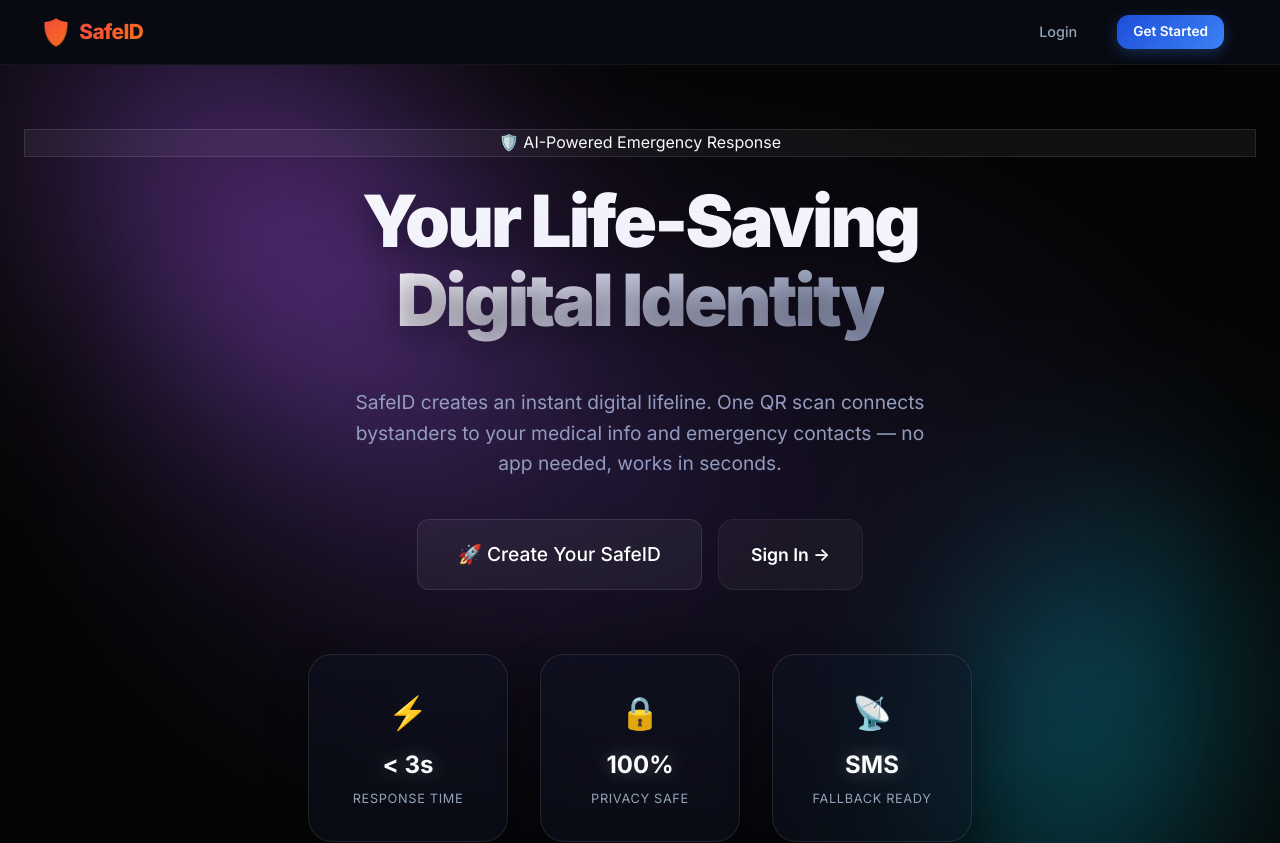
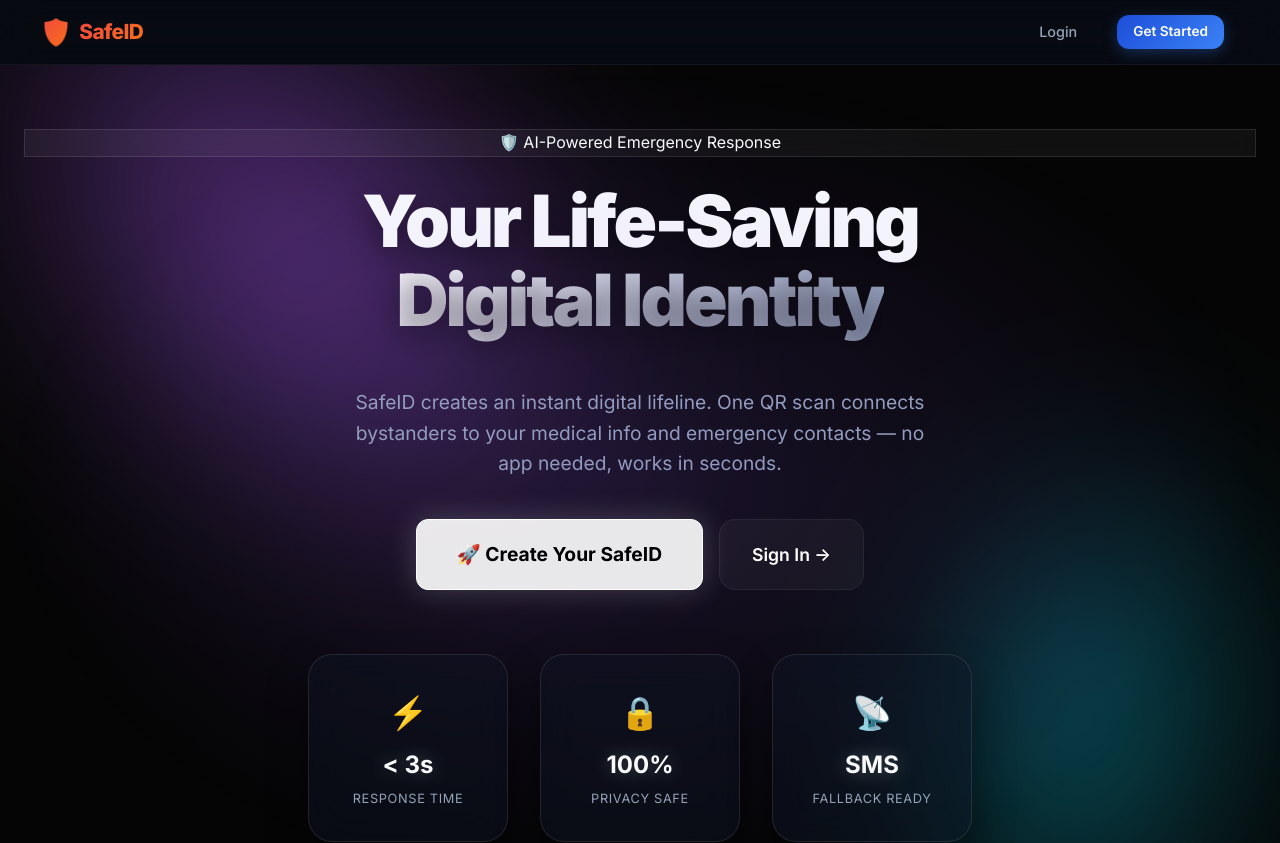
Before and after one commit to nishant8g/safeid-project, a React (Vite) app in the folder frontend/: page / in a window 1280 px wide. Shown: the top 843 px of the page. Built offline with nearby package versions, Linux system fonts and the light colour scheme; no server answers.

Commit message:
fix: landing layout and glass button

```diff
--- a/frontend/src/index.css
+++ b/frontend/src/index.css
@@ -1174,14 +1174,15 @@ h3 { font-size: clamp(1.25rem, 2.5vw, 1.75rem); }
 
 /* ──── Advanced Login Page Animations ──── */
 .login-blobs-container {
-  position: absolute;
+  position: fixed; /* Fixed prevents App.js wrappers from pushing it down */
   top: 0;
   left: 0;
   width: 100vw;
   height: 100vh;
   overflow: hidden;
-  z-index: 0;
+  z-index: -20;
   background-color: #050505; /* Absolute pure black for maximum contrast */
+  pointer-events: none;
 }
 
 .plasma-blob {
@@ -1324,3 +1325,29 @@ h3 { font-size: clamp(1.25rem, 2.5vw, 1.75rem); }
 .btn-google-premium:active {
   transform: translateY(1px);
 }
+
+.btn-glass-white {
+  display: inline-flex;
+  align-items: center;
+  justify-content: center;
+  gap: 12px;
+  background: rgba(255, 255, 255, 0.9);
+  backdrop-filter: blur(10px);
+  color: #000000;
+  border: 1px solid rgba(255, 255, 255, 1);
+  border-radius: 12px;
+  padding: 1.2rem 2.5rem;
+  font-size: 1.2rem;
+  font-weight: 700;
+  cursor: pointer;
+  transition: all 0.3s cubic-bezier(0.4, 0, 0.2, 1);
+  position: relative;
+  overflow: hidden;
+  box-shadow: 0 0 30px rgba(255, 255, 255, 0.2);
+}
+
+.btn-glass-white:hover {
+  background: #ffffff;
+  transform: translateY(-2px);
+  box-shadow: 0 10px 25px -5px rgba(0, 0, 0, 0.3), 0 0 40px rgba(255, 255, 255, 0.4);
+}
--- a/frontend/src/pages/Landing.jsx
+++ b/frontend/src/pages/Landing.jsx
@@ -30,12 +30,12 @@ export default function Landing() {
         </p>
         <div className="hero-actions">
           {isAuthenticated ? (
-            <Link to="/dashboard" className="btn-google-premium" style={{ width: 'auto', display: 'inline-flex', padding: '1.2rem 2.5rem', fontSize: '1.2rem' }}>
+            <Link to="/dashboard" className="btn-glass-white">
               📊 Go to Dashboard
             </Link>
           ) : (
             <>
-              <Link to="/register" className="btn-google-premium" style={{ width: 'auto', display: 'inline-flex', padding: '1.2rem 2.5rem', fontSize: '1.2rem' }}>
+              <Link to="/register" className="btn-glass-white">
                 🚀 Create Your SafeID
               </Link>
               <Link to="/login" className="btn btn-ghost btn-lg" style={{ color: 'white' }}>
```
